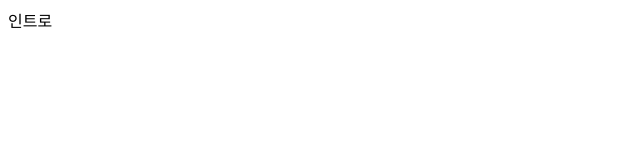
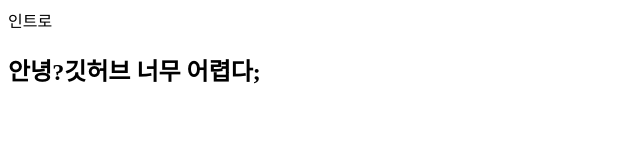
Before and after one commit to YunheeAhn/home, a plain HTML site: page index.html in a window 1280 px wide. Shown: the whole page, without its empty margins (0-640 px from the left). Drawn offline with Linux system fonts and the light colour scheme.

Commit message:
엘리먼트 추가했어, 깃허브;

```diff
--- a/index.html
+++ b/index.html
@@ -1 +1,15 @@
 인트로
+
+<!DOCTYPE html>
+<html lang="en">
+  <head>
+    <meta charset="UTF-8" />
+    <meta name="viewport" content="width=device-width, initial-scale=1.0" />
+    <title>코드추가</title>
+  </head>
+  <body>
+    <nav>
+      <h1>안녕?깃허브 너무 어렵다;</h1>
+    </nav>
+  </body>
+</html>
```
Also changed, not shown: 1 other file.
